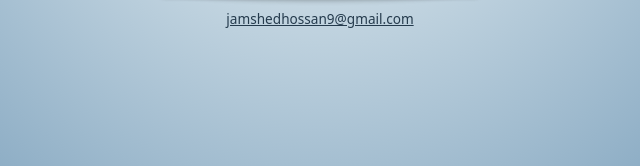
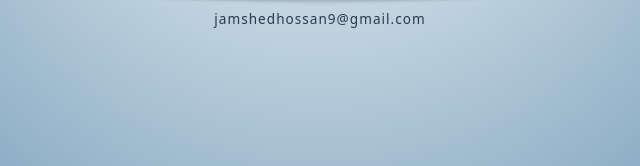
Before and after one commit to jamshedhossan9/slide-puzzle, a plain HTML site: page index.html in a window 1280 px wide. Shown: the part 631-797 px from the top of the page, 320-960 px from the left. Drawn offline with Linux system fonts and the light colour scheme.

Commit message:
author name

```diff
--- a/puzzle.css
+++ b/puzzle.css
@@ -340,4 +340,11 @@ body{
 .contact a{
     color: #253b4d;
     font-size: 85%;
+    letter-spacing: 1px;
+    text-decoration: none;
+    border-bottom: 1px solid transparent;
+    padding: 1px 5px;
 }
+.contact a:hover{
+    border-bottom: 1px solid #253b4d;
+}
```
